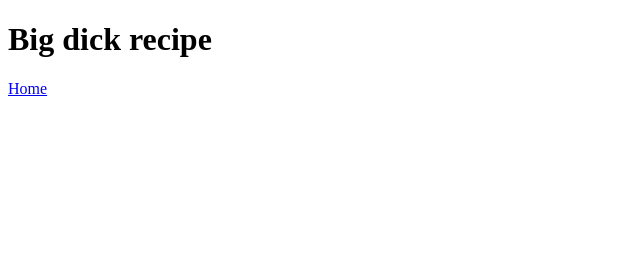
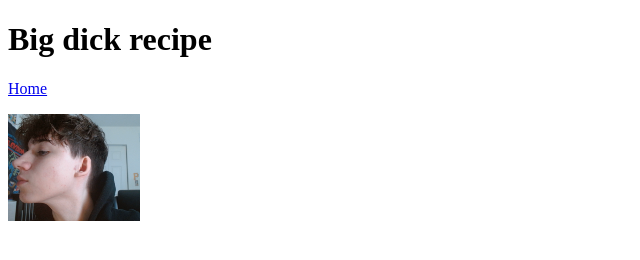
Before and after one commit to everybody-ah/odin-recipes, a plain HTML site: page recipes/cock.html in a window 1280 px wide. Shown: the whole page, without its empty margins (0-640 px from the left). Drawn offline with Linux system fonts and the light colour scheme.

Commit message:
wroote more stuff

```diff
--- a/recipes/cock.html
+++ b/recipes/cock.html
@@ -8,6 +8,9 @@
 <body>
     <h1>Big dick recipe</h1>
 
-   <a href ="../index.html">Home</a>
+   <a href ="../index.html"><p>Home</p></a>
+
+    <img src="../images/me.png">
 </body>
+
 </html>
```
Also changed, not shown: index.html (+2 -0 lines).
